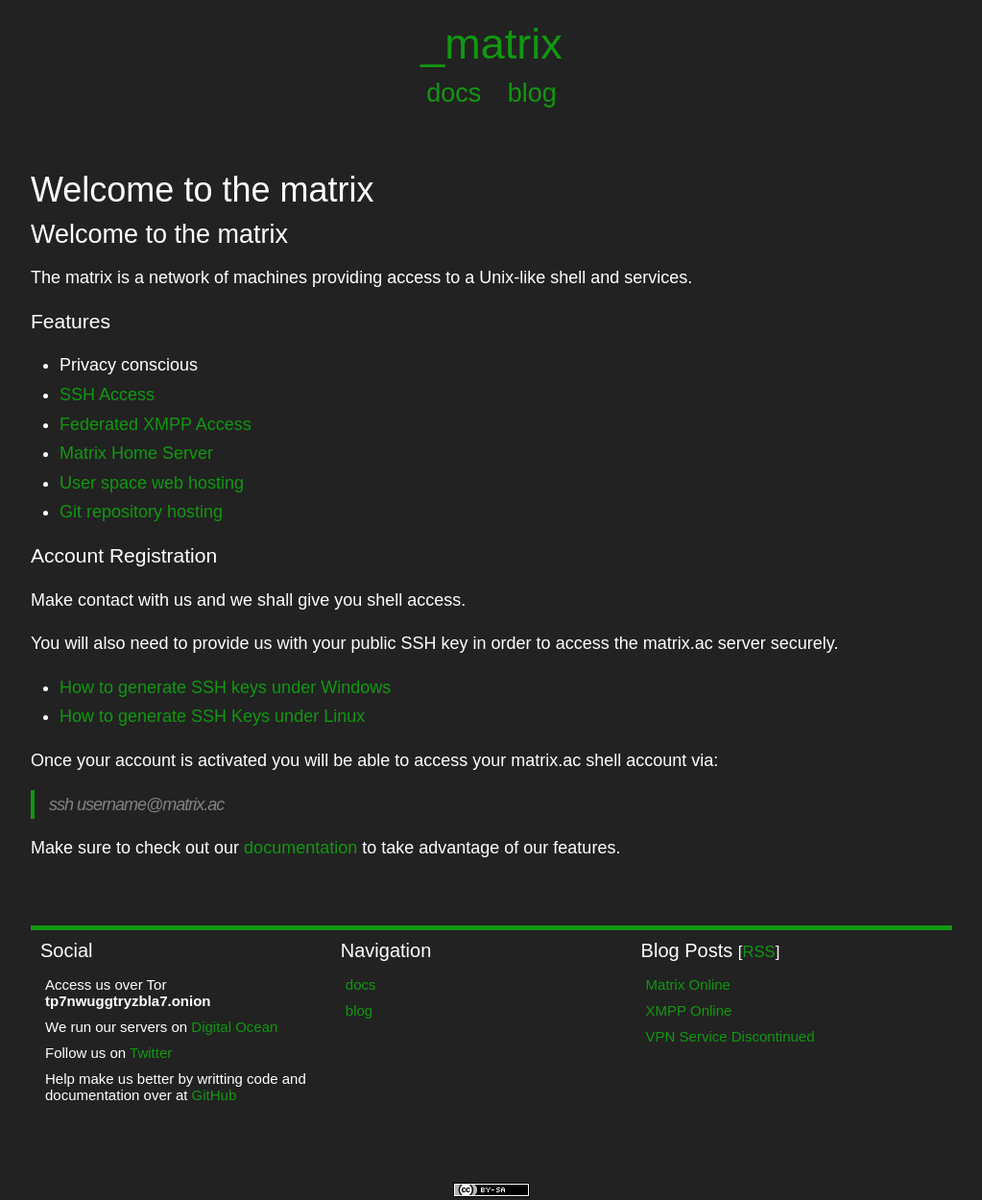
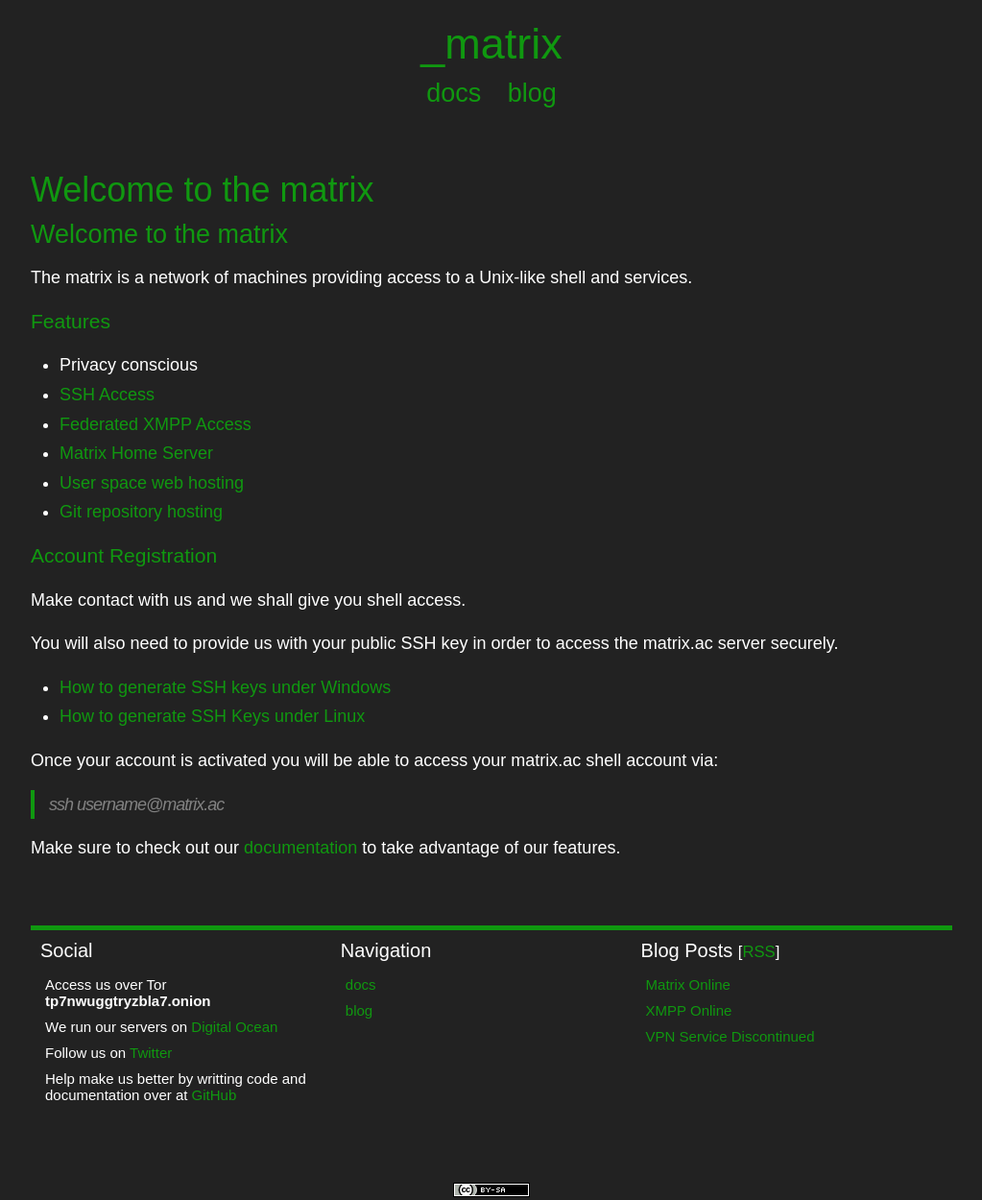
Before and after one commit to matrix-ac/blog, a Jekyll site: the page built from index.md, in a window 1280 px wide. Shown: the whole page at 96% size, without its empty margins (128-1151 px from the left). Built offline with Jekyll 4.4.1, drawn with Linux system fonts in a browser that asks for light colours; our own code applies the rules of GitHub Pages for plain Markdown files.

Commit message:
Changed colour of page headings

```diff
--- a/css/main.css
+++ b/css/main.css
@@ -46,6 +46,10 @@ dl, dd, ol, ul, figure {
     word-wrap: break-word;
     padding: 50px;
     margin: 0 auto;
+}
+
+.text-container h1,h2,h3,h4,h5,h6 {
+   color: #109810;
 }
 
 dd {
```
